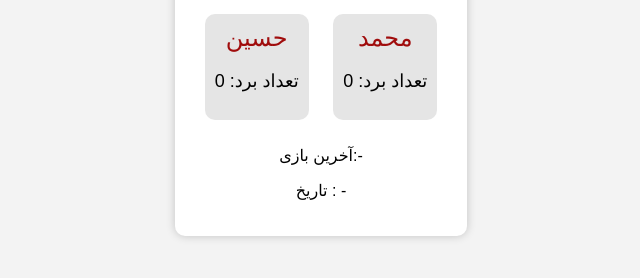
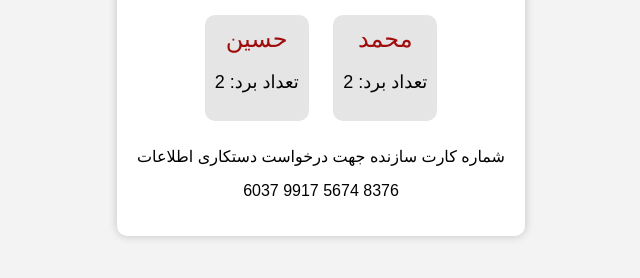
Before and after one commit to Amirreza-al/natije, a plain HTML site: page index.html in a window 1280 px wide. Shown: the part 330-608 px from the top of the page, without its empty margins (319-959 px from the left). Drawn offline with Linux system fonts and the light colour scheme.

Commit message:
Update index.html

```diff
--- a/index.html
+++ b/index.html
@@ -44,14 +44,14 @@
         <h1>نتایج فوتبال</h1>
         <div class="team-box">
             <div class="team-name">حسین</div>
-            <p class="win-count">تعداد برد: 0</p>
+            <p class="win-count">تعداد برد: 2</p>
         </div>
         <div class="team-box">
             <div class="team-name">محمد</div>
-            <p class="win-count">تعداد برد: 0</p>
+            <p class="win-count">تعداد برد: 2</p>
         </div>
-        <p>آخرین بازی:- </p>
-        <p>تاریخ : - </p>
+        <p>شماره کارت سازنده جهت درخواست دستکاری اطلاعات </p>
+        <p>6037 9917 5674 8376 </p>
     </div>
 </body>
 </html>
```
